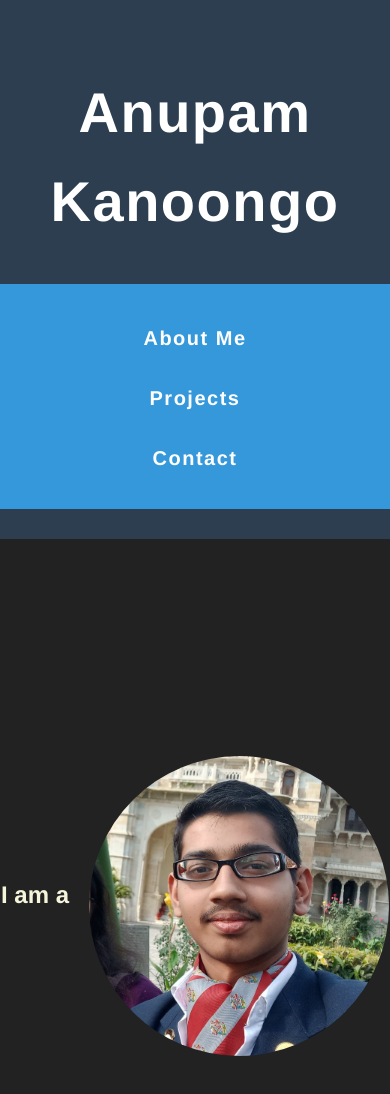
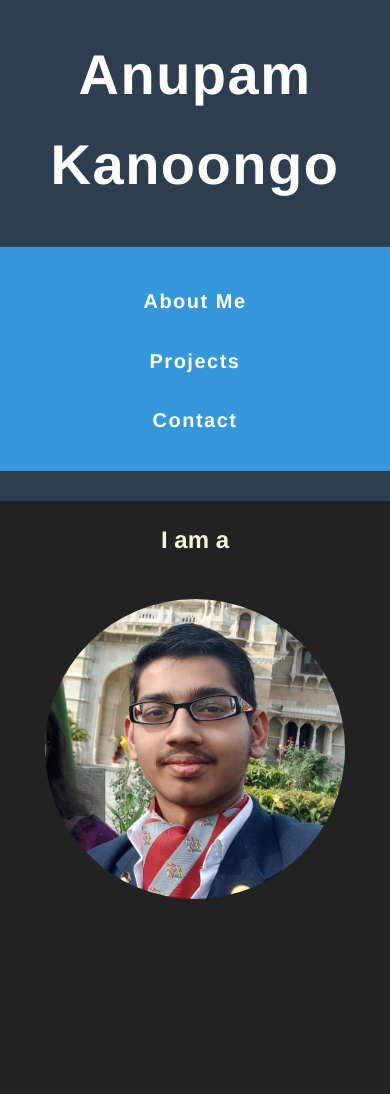
Before and after one commit to Anupam1707/anupam1707.github.io, a plain HTML site: page index.html in a window 390 px wide. After the commit the page ends 899 px from the top, so only its background shows below. Drawn offline with Linux system fonts and the light colour scheme.

Commit message:
Updates 19th June

```diff
--- a/css/styles.css
+++ b/css/styles.css
@@ -16,6 +16,11 @@ header {
     font-size: 28px; /* Increased font size */
     font-weight: bold;
     letter-spacing: 1.5px;
+}
+
+header h1 {
+    margin-top: 0;
+    padding-top: 0;
 }
 
 nav ul {
--- a/css/typewriter.css
+++ b/css/typewriter.css
@@ -1,24 +1,27 @@
 /* Centering the .role div and managing font size */
 .role {
   display: flex;
-  justify-content: center;
+  justify-content: space-between; /* Distribute space between text and photo */
   align-items: center;
   height: calc(100vh - 150px); /* Adjust based on the height of header and nav */
   text-align: center;
   background-color: #222; /* Darker background color */
   padding-top: 20px; /* Add padding from the top */
+  padding-left: 20px; /* Add padding from the left */
+  padding-right: 20px; /* Add padding from the right */
 }
 
 .role-text {
   text-align: left; /* Align text to the left */
-  margin-right: 20px; /* Margin between text and photo */
   margin-bottom: 20px; /* Add margin below .role-text */
   color: beige; /* Text color */
+  flex: 1; /* Allow text to take up available space */
 }
 
 .role-photo {
   text-align: right; /* Align photo to the right */
   position: relative; /* Ensure relative positioning for absolute child */
+  flex-shrink: 0; /* Prevent photo from shrinking */
 }
 
 .role-photo img {
@@ -43,7 +46,16 @@
 
 /* Adjustments for smaller screens */
 @media (max-width: 768px) {
+  .role {
+      flex-direction: column; /* Stack text and photo vertically on smaller screens */
+      height: auto; /* Adjust height to content */
+  }
+
   .role p {
       font-size: 24px; /* Adjust font size for smaller screens */
   }
+
+  .role-photo {
+      margin-top: 20px; /* Add margin between text and photo */
+  }
 }
```
